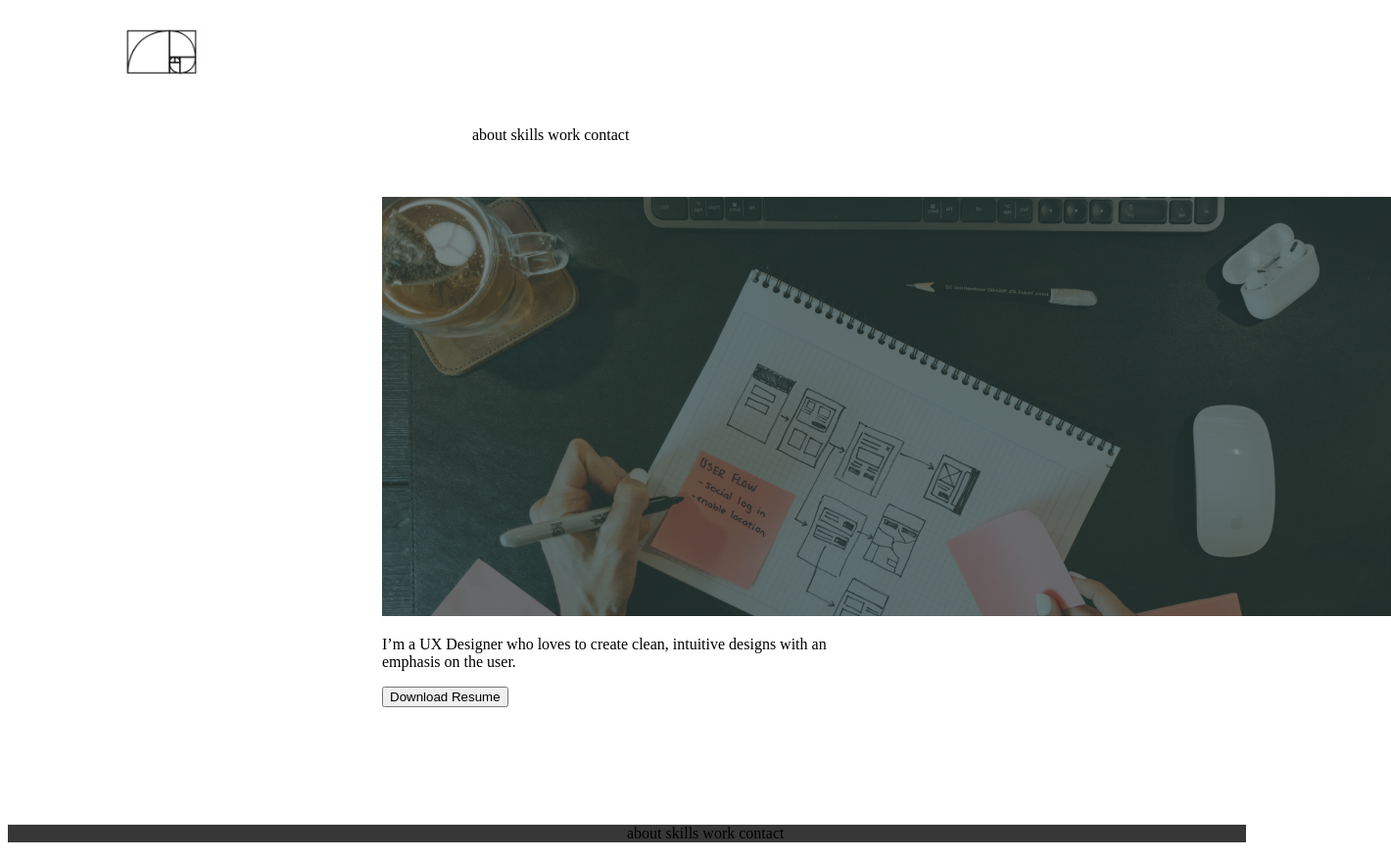
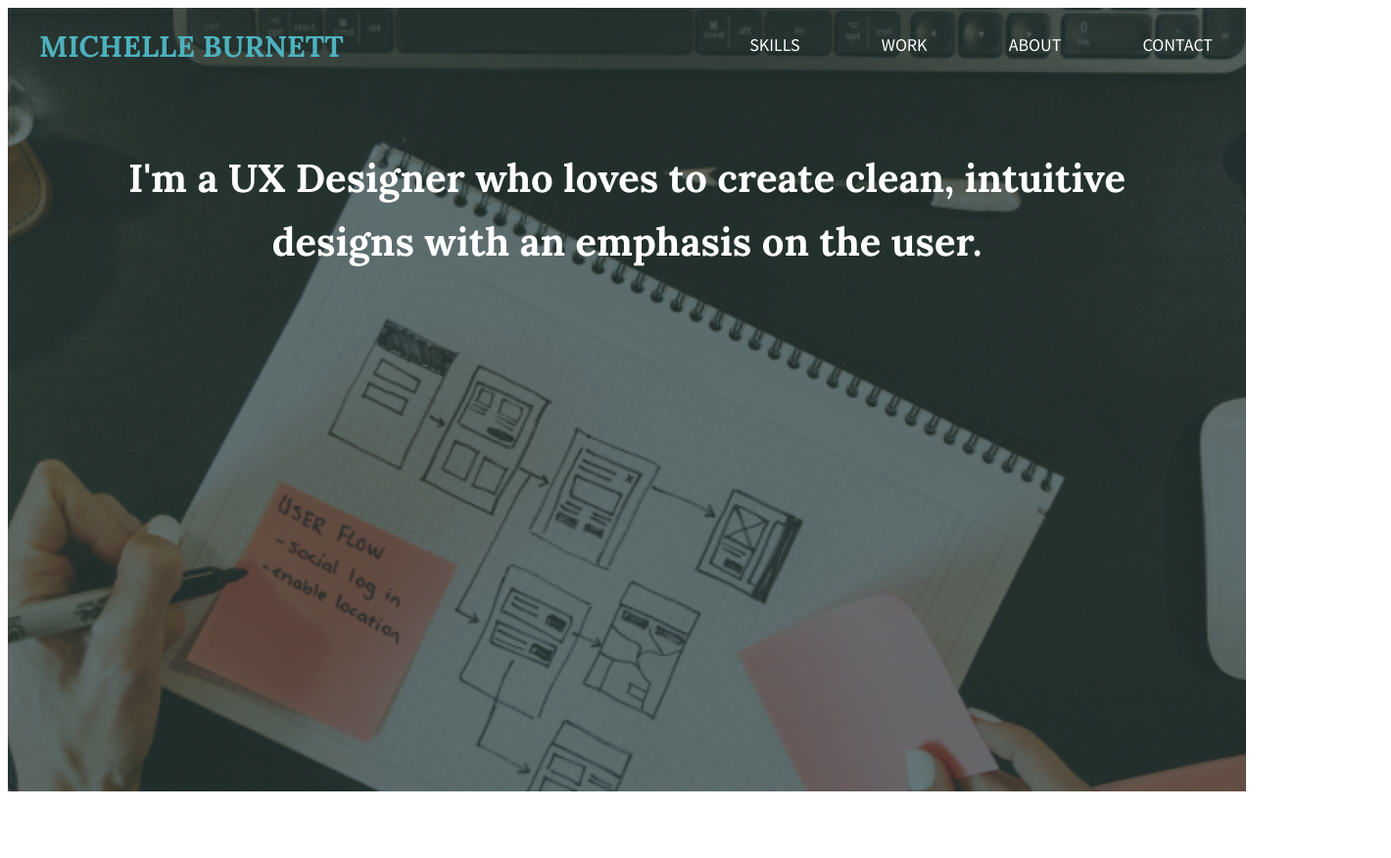
Before and after one commit to seeshellcode/UXUI_HW_17, a plain HTML site: page index.html in a window 1280 px wide. Shown: the whole page at 98% size, 1420 px wide, since content can reach past the window. After the commit the page ends 816 px from the top, so only its background shows below. Drawn offline with Linux system fonts and the light colour scheme.

Commit message:
changed html and css

```diff
--- a/css/style.css
+++ b/css/style.css
@@ -1,28 +1,57 @@
- .inline-block {
+/***** BASE STYLES *****/
+body {
+    font-family: 'Source Sans Pro', sans-serif;
+    color: #ffffff
+}
+
+/***** GRID *****/
+.full-width {
+    width: 1200px;
+    margin: 0 auto;
+    overflow: auto;
+}
+.half-width {
+    width: 600px;
+    float: left;
+}
+
+/***** HEADER *****/
+header {
+    height: 800px;
+    background: url(../images/hero_image.png);
+    background-size: cover;
+    background-position: center;
+}
+header h1 {
+    color: #4eb1be;
+    font-family: 'Lora';
+    font-size: 30px;
+    padding: 65px 0 65px px;
+    text-transform: uppercase;
+}
+
+nav {
+    float: right;
+    padding: 10px 2px;
+}
+
+nav ul li{
     display: inline-block;
-    vertical-align: top;
 }
-div.logo {
-    width: 23%;
-    padding: 1%;
+
+nav ul li a {
+    color: #ffffff;
+    font-size: 18px;
+    padding-left: 80px;
+    text-decoration: none;
+    text-transform: uppercase;
+}
+header h2 {
+    width: 1100px;
+    font-family: 'Lora';
+    font-size: 40px;
+    line-height: 65px;
+    color: #ffffff;
     text-align: center;
+    padding: 50px;
 }
-nav {
-    width: 73%;
-    padding: 1%;
-}
-ul {
-    width: 50%;
-    margin-left: auto;
-}
-.hero_image {
-    height: 600px;
-    padding: 25px;
-}
-.content {
-    width: 500px;
-    margin: 0 auto;
-}
-footer {
-    background-color: #373738;
-}
--- a/index.html
+++ b/index.html
@@ -5,38 +5,44 @@
     <meta http-equiv="X-UA-Compatible" content="IE=edge">
     <meta name="viewport" content="width=device-width, initial-scale=1.0">
     <link rel="stylesheet" href="css/style.css">
+    <link href='https://fonts.googleapis.com/css?family=Source+Sans+Pro:400,700'
+             rel='stylesheet' type='text/css'>
+             <link rel="preconnect" href="https://fonts.googleapis.com">
+<link rel="preconnect" href="https://fonts.gstatic.com" crossorigin>
+<link href="https://fonts.googleapis.com/css2?family=Lora:wght@400;700&display=swap" rel="stylesheet">
     <title>Michelle Burnett | Portfolio</title>
 </head>
 <body>
-    <header class="navigation">
-        <div class="inline-block logo">
-            <img src="images/golden_ratio.png" alt="logo">
+    <header>
+        <div class="full-width">
+            <div class="half-width">
+                <h1>Michelle Burnett</h1>
+                <h2>I'm a UX Designer who loves to create clean, intuitive designs with an emphasis on the user.</h2>
             </div>
-        <nav class="inline-block">
+            <div class="half-width">
+                <nav>
                     <ul>
-                <li class="inline-block">about</li>
-                <li class="inline-block">skills</li>
-                <li class="inline-block">work</li>
-                <li class="inline-block">contact</li>
+                        <li><a href="#skills">Skills</a></li>
+                        <li><a href="#work">Work</a></li>
+                        <li><a href="#about">About</a></li>
+                        <li><a href="#contact">Contact</a></li>
                     </ul>
                 </nav>
+
+            </div>
     </header>
-    <section class="hero_image">
-        <div class="content">
-            <img src="images/hero_image.png" alt="desk with computer">
-            <p>I’m a UX Designer who loves to create
-                clean, intuitive designs with an emphasis on the user.
-            </p>
-            <button>Download Resume</button>
-        </div>
+    <main>
+        <section id="skills">
+        </section>
+        <section id="work">
+        </section>
+        <section id="about">
+        </section>
+        <section id="contact">
         </section>
         <footer>
-        <ul>
-            <li class="inline-block">about</li>
-            <li class="inline-block">skills</li>
-            <li class="inline-block">work</li>
-            <li class="inline-block">contact</li>
-        </ul>
+
         </footer>
+    </main>
  </body>
 </html>
```
Also changed, not shown: 1 other file. Lines whose indentation alone changed are shown as unchanged.
